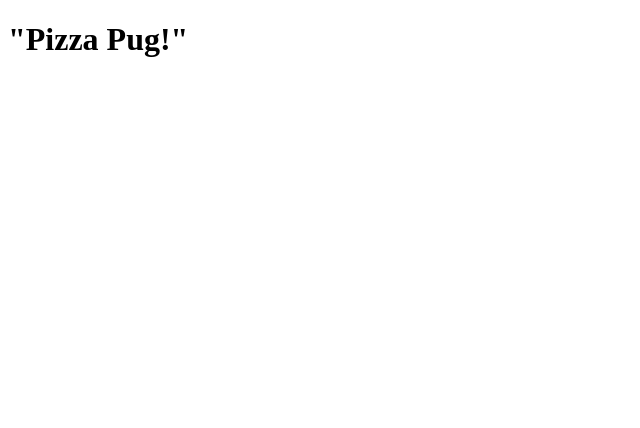
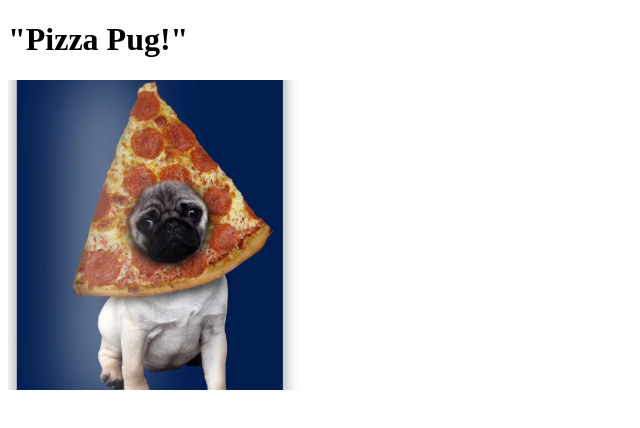
Before and after one commit to fatstalker/odin-recipes, a plain HTML site: page recipes/pizza_pug.html in a window 1280 px wide. Shown: the whole page, without its empty margins (0-640 px from the left). Drawn offline with Linux system fonts and the light colour scheme.

```diff
--- a/recipes/pizza_pug.html
+++ b/recipes/pizza_pug.html
@@ -5,5 +5,6 @@
     </head>
     <body>
         <h1>"Pizza Pug!"</h1>
+        <img src="../images/pizza-pug.jpg" alt="pug" height="310" width="310">
     </body>
 </html>
```
